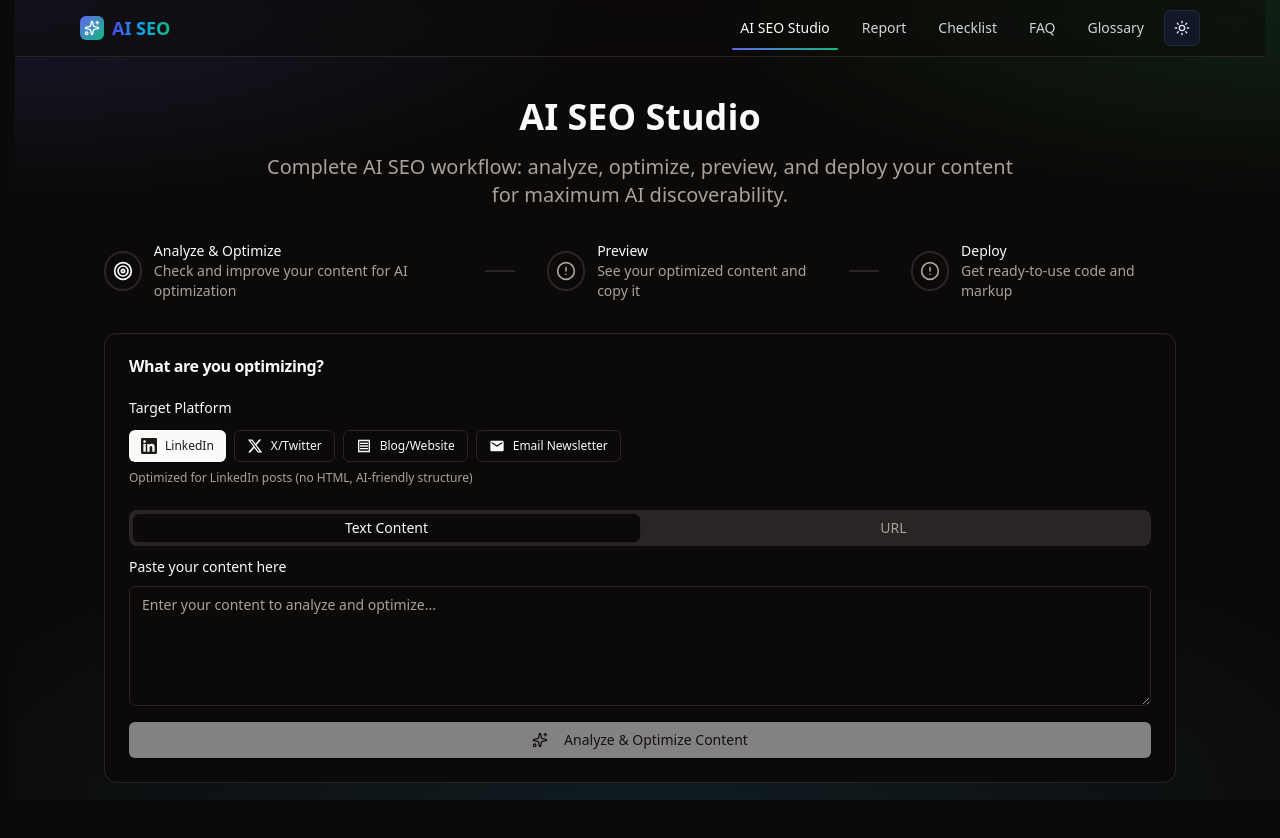
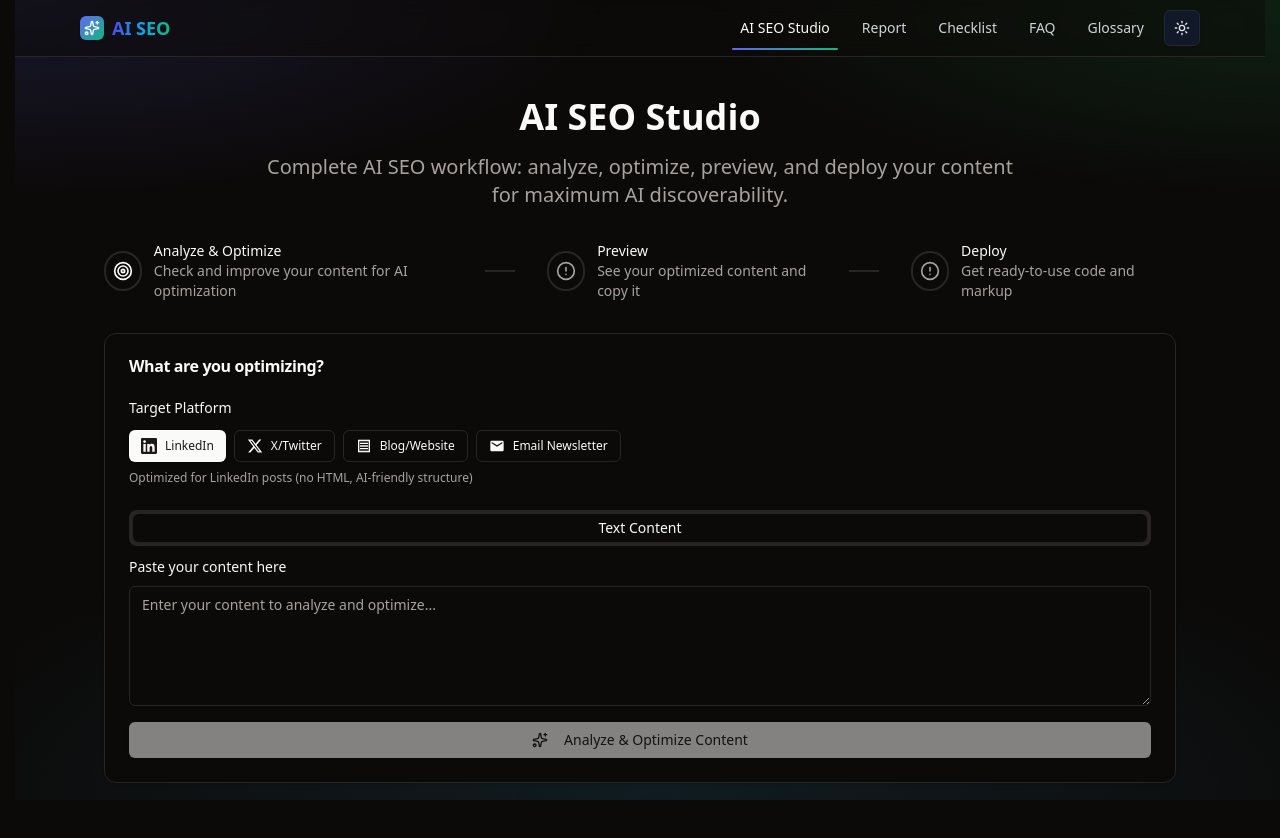
Before and after one commit to Omcci/airep, a React (Vite) app in the folder frontend/: page /studio in a window 1280 px wide. Shown: the top 838 px of the page. Built offline with nearby package versions, Linux system fonts and the light colour scheme.

Commit message:
chore: wire platform prop into ContentInput usage and clean unused imports

```diff
--- a/frontend/src/pages/AISEOStudio.tsx
+++ b/frontend/src/pages/AISEOStudio.tsx
@@ -3,8 +3,6 @@
 import { api } from '../lib/api'
 import { Card, CardContent, CardHeader, CardTitle } from '@/components/ui/card'
 import { Skeleton } from '@/components/ui/skeleton'
-import { Button } from '@/components/ui/button'
-import { Sparkles } from 'lucide-react'
 import PlatformSelector from '../components/ai-studio/PlatformSelector'
 import ContentInput from '../components/ai-studio/ContentInput'
 import AnalysisResults from '../components/ai-studio/AnalysisResults'
@@ -167,6 +165,7 @@
                             isAnalyzing={auditMutation.isPending || optimizeMutation.isPending || boostToolMutation.isPending}
                             tool={tool}
                             onToolChange={setTool}
+                            platform={platform}
                         />
                     </CardContent>
                 </Card>
```
